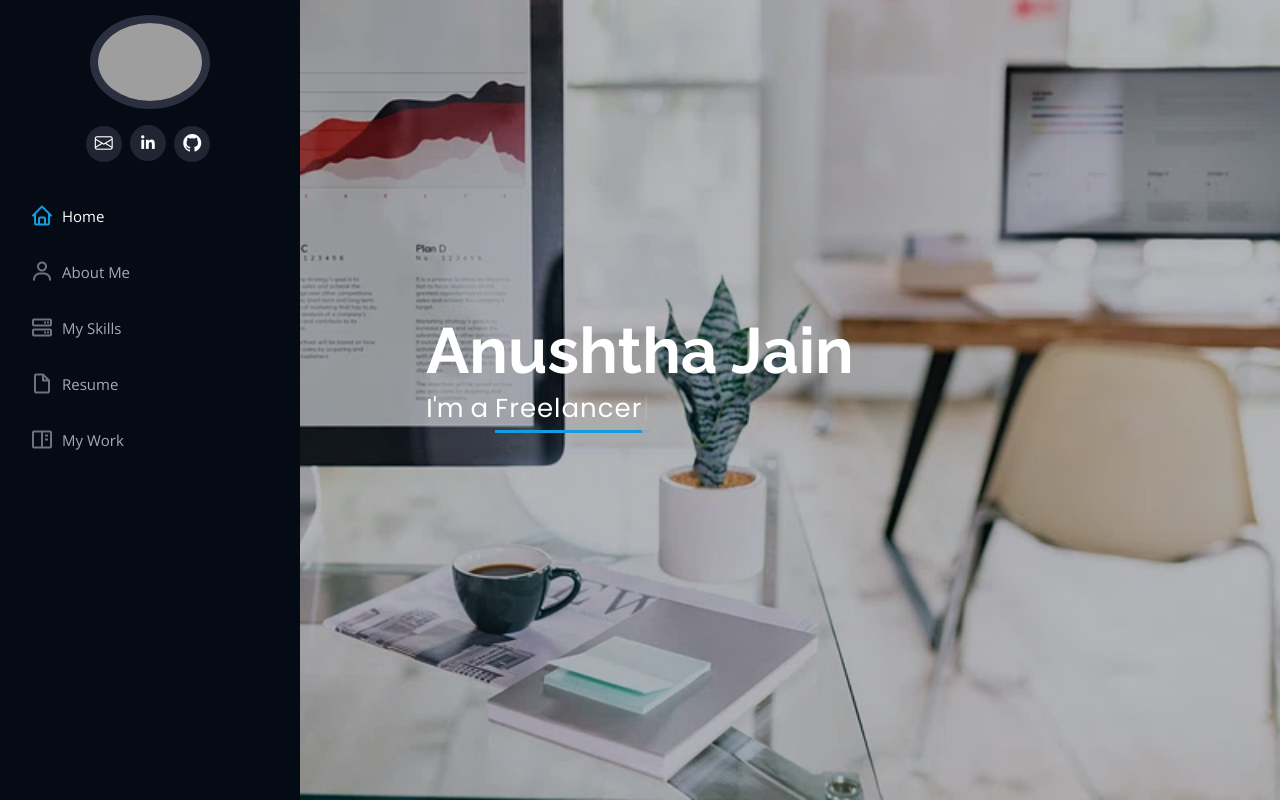
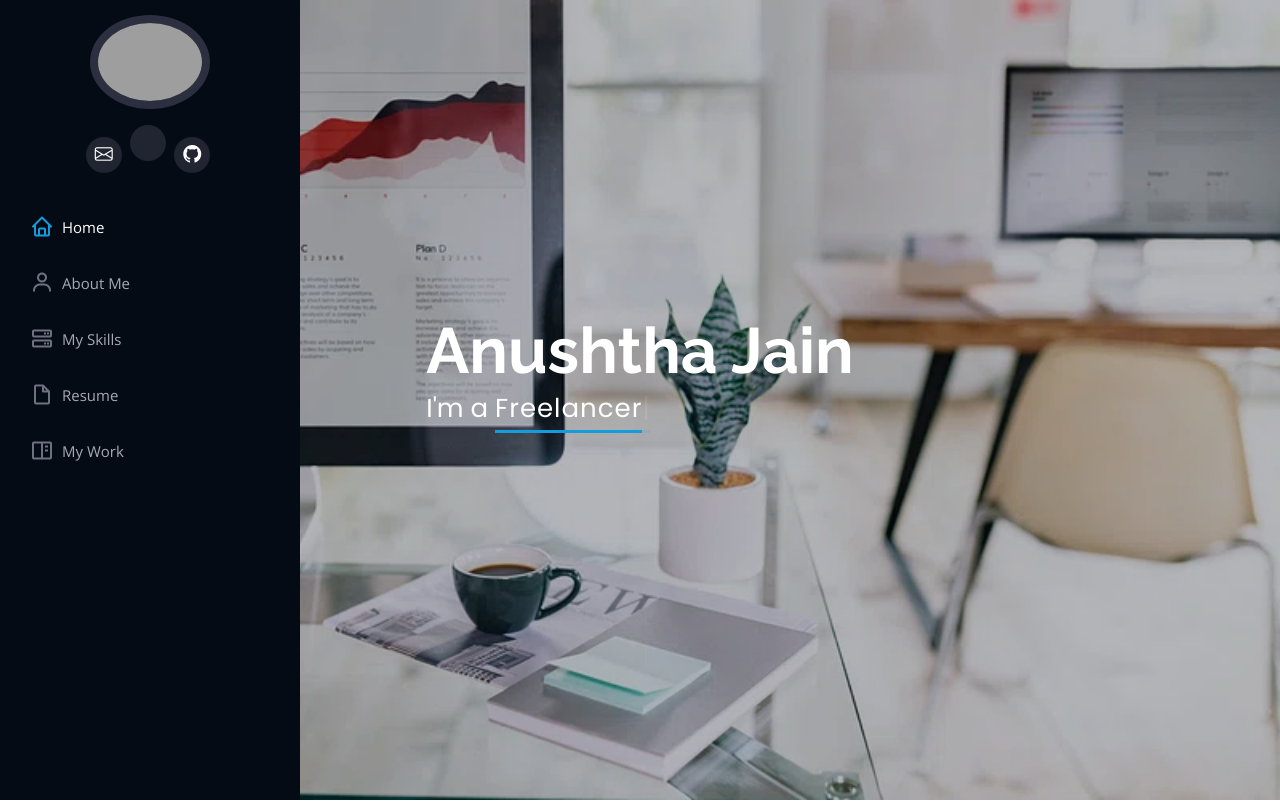
Before and after one commit to anushtha-jain/grizzly, a plain HTML site: page index.html in a window 1280 px wide. Shown: the top 802 px of the page. Drawn offline with nearby package versions, Linux system fonts and the light colour scheme; grey boxes are pictures that could not be loaded.

Commit message:
Update index.html

```diff
--- a/index.html
+++ b/index.html
@@ -50,7 +50,7 @@
         <!-- <h1 class="text-light"><a href="index.html">Anushtha Jain</a></h1> -->
         <div class="social-links mt-3 text-center">
           <a href="mailto:anushtha.jain1080@gmail.com" class="email"><i class="bi bi-envelope"></i></a>
-          <a href="https://www.linkedin.com/in/anushtha-jain-b7b6b5182/" target="_blank><i class="bx bxl-linkedin"></i></a>
+          <a href="https://www.linkedin.com/in/anushtha-jain-b7b6b5182/" class="linkedin" target="_blank><i class="bx bxl-linkedin"></i></a>
           <a href="https://github.com/anushtha-jain" class="linkedin" target="_blank"><i class="bi bi-github"></i></a>
         </div>
       </div>
```
